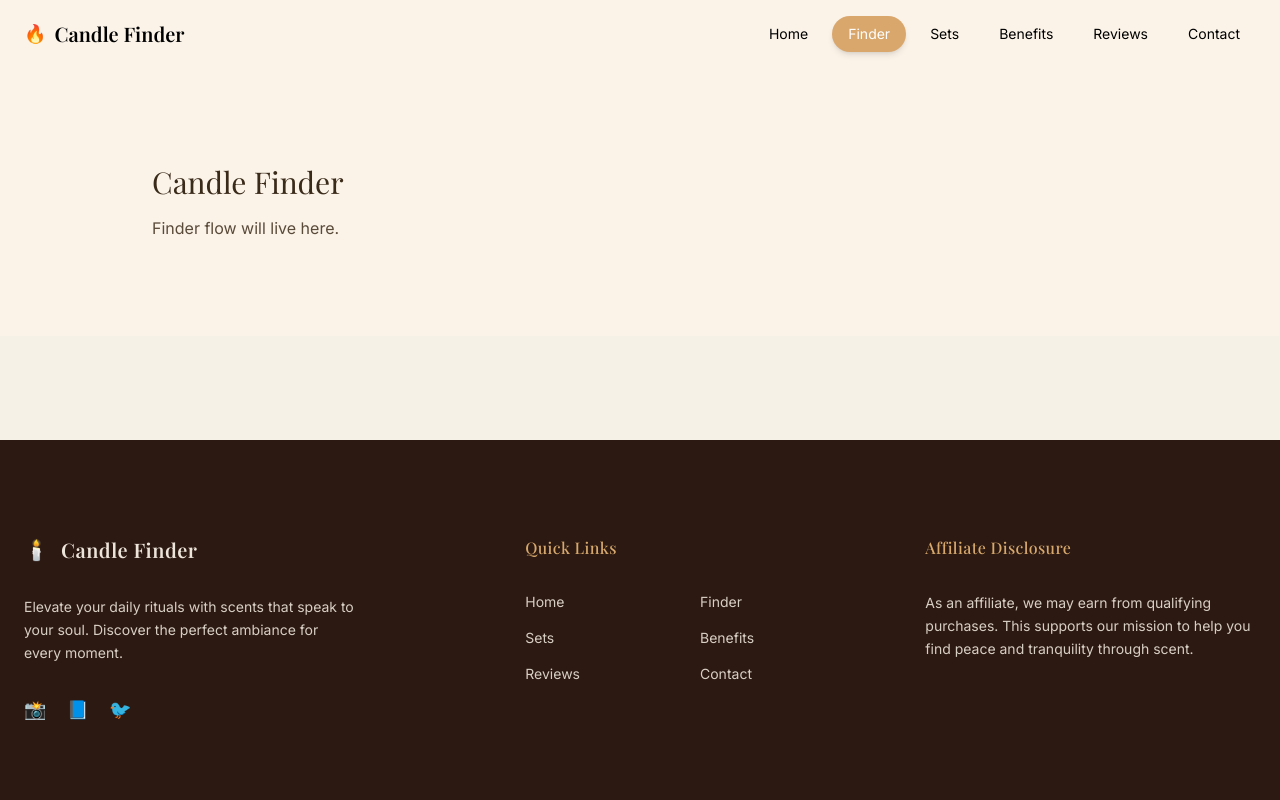
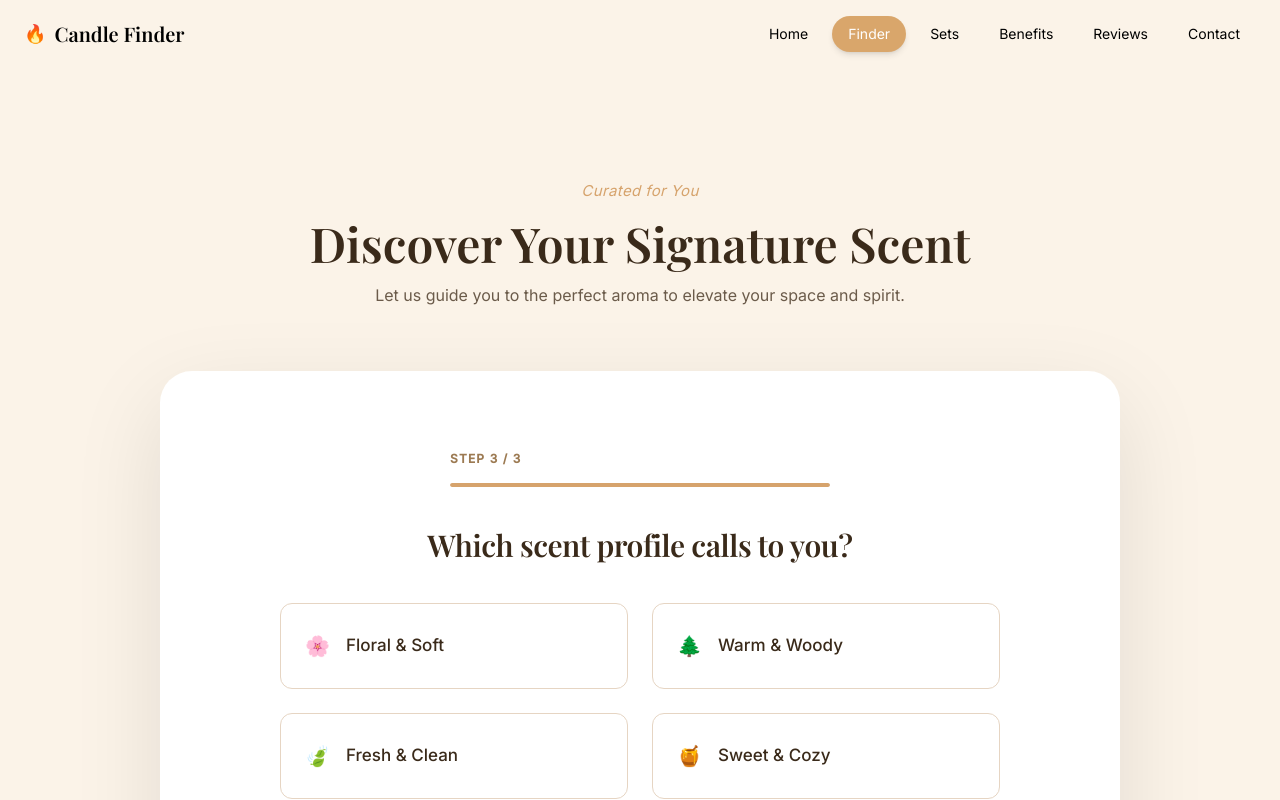
Before and after one commit to Franchellollo/candle-finder, a React (Vite) app: page /finder in a window 1280 px wide. Shown: the top 800 px of the page. Built offline with nearby package versions, Linux system fonts and the light colour scheme; a web font is replaced by a local one.

Commit message:
Backup: Finder wizard UI step 1-3 completed

```diff
--- a/src/pages/Finder.jsx
+++ b/src/pages/Finder.jsx
@@ -1,8 +1,133 @@
 export default function Finder() {
+  const step = 3; // manuāli: 1 | 2 | 3 (vēl bez loģikas)
+
   return (
-    <section className="max-w-5xl mx-auto px-6 py-24">
-      <h2 className="font-serif text-3xl text-[#3A2A1A] mb-4">Candle Finder</h2>
-      <p className="text-[#5A4A3A]">Finder flow will live here.</p>
+    <section className="bg-[#FBF3E8] px-6 pt-28 pb-32">
+      <div className="max-w-5xl mx-auto text-center">
+        {/* Intro */}
+        <p className="text-[15px] tracking-wide text-[#D6A36C] mb-4 italic">
+          Curated for You
+        </p>
+
+        <h1 className="font-serif font-semibold text-4xl md:text-5xl text-[#3A2A1A] mb-4">
+          Discover Your Signature Scent
+        </h1>
+
+        <p className="text-[#6B5B4A] max-w-2xl mx-auto mb-16">
+          Let us guide you to the perfect aroma to elevate your space and
+          spirit.
+        </p>
+
+        {/* Card */}
+        <div
+          className="relative bg-white rounded-[32px]
+                     px-16 py-20
+                     max-w-[960px] mx-auto
+                     shadow-[0_30px_90px_rgba(0,0,0,0.10)]
+                     hover:shadow-[0_40px_120px_rgba(0,0,0,0.14)]
+                     transition-all duration-300"
+        >
+          {/* STEP 1 */}
+          {step === 1 && (
+            <>
+              <StepIndicator step={1} />
+              <Question title="How do you want to feel?" />
+
+              <Options
+                items={[
+                  { label: "Relaxed & Calm", icon: "😌" },
+                  { label: "Energized & Bright", icon: "⚡" },
+                  { label: "Romantic & Soft", icon: "💗" },
+                  { label: "Cozy & Warm", icon: "🏠" },
+                ]}
+              />
+            </>
+          )}
+
+          {/* STEP 2 */}
+          {step === 2 && (
+            <>
+              <StepIndicator step={2} />
+              <Question title="What is the occasion?" />
+
+              <Options
+                items={[
+                  { label: "Everyday Moments", icon: "☀️" },
+                  { label: "Relaxing Evenings", icon: "🌙" },
+                  { label: "Special Occasions", icon: "✨" },
+                  { label: "Gifts & Surprises", icon: "🎁" },
+                ]}
+              />
+            </>
+          )}
+
+          {/* STEP 3 */}
+          {step === 3 && (
+            <>
+              <StepIndicator step={3} />
+              <Question title="Which scent profile calls to you?" />
+
+              <Options
+                items={[
+                  { label: "Floral & Soft", icon: "🌸" },
+                  { label: "Warm & Woody", icon: "🌲" },
+                  { label: "Fresh & Clean", icon: "🍃" },
+                  { label: "Sweet & Cozy", icon: "🍯" },
+                  { label: "Citrus & Bright", icon: "🍋" },
+                ]}
+              />
+            </>
+          )}
+        </div>
+      </div>
     </section>
   );
 }
+
+/* ---------- Subcomponents (UI only) ---------- */
+
+function StepIndicator({ step }) {
+  const width = step === 1 ? "w-1/3" : step === 2 ? "w-2/3" : "w-full";
+
+  return (
+    <div className="mb-10">
+      <div className="mx-auto w-[380px]">
+        <div className="text-xs font-semibold tracking-widest text-[#9C7A52] mb-4 text-left">
+          STEP {step} / 3
+        </div>
+        <div className="h-[4px] bg-[#E9DED2] rounded-full overflow-hidden">
+          <div className={`h-full ${width} bg-[#D6A36C] rounded-full`} />
+        </div>
+      </div>
+    </div>
+  );
+}
+
+function Question({ title }) {
+  return (
+    <h2 className="font-serif font-extrabold tracking-[-0.015em] text-3xl text-[#3A2A1A] mb-10">
+      {title}
+    </h2>
+  );
+}
+
+function Options({ items }) {
+  return (
+    <div className="grid grid-cols-1 md:grid-cols-2 gap-6 max-w-[720px] mx-auto">
+      {items.map((item) => (
+        <button
+          key={item.label}
+          className="group flex items-center gap-4
+                     border border-[#E6D5C3] rounded-xl
+                     pl-6 pr-4 py-7
+                     text-left text-[17px]
+                     transition
+                     hover:border-[#D6A36C] hover:bg-[#FFF8F1]"
+        >
+          <span className="text-xl">{item.icon}</span>
+          <span className="font-medium text-[#3A2A1A]">{item.label}</span>
+        </button>
+      ))}
+    </div>
+  );
+}
```
